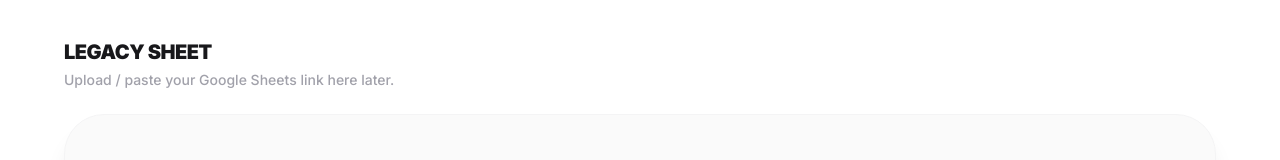
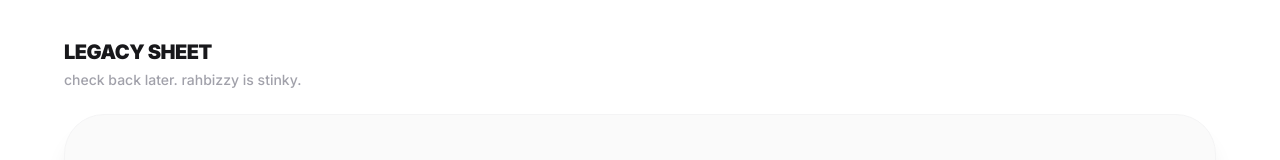
Before and after one commit to jomz813/nbll-site, a React (Vite) app: page / in a window 1280 px wide. Both pictures are taken after a click on the button "legacy". Shown: the part 310-470 px from the top of the page. Built offline with nearby package versions, Linux system fonts and the light colour scheme.

Commit message:
Update TabPage.tsx

```diff
--- a/components/TabPage.tsx
+++ b/components/TabPage.tsx
@@ -967,7 +967,7 @@
             <div className="space-y-6">
               <div className="space-y-1">
                 <h3 className="text-xl font-black text-zinc-900 uppercase tracking-tight">Legacy Sheet</h3>
-                <p className="text-sm font-medium text-zinc-400">Upload / paste your Google Sheets link here later.</p>
+                <p className="text-sm font-medium text-zinc-400">check back later. rahbizzy is stinky.</p>
               </div>
               <div className="w-full rounded-[2.5rem] overflow-hidden border border-zinc-100 shadow-xl bg-zinc-50 relative aspect-[4/5] md:aspect-video lg:h-[700px] transition-all duration-500 hover:shadow-2xl">
                  <div className="absolute inset-0 flex items-center justify-center flex-col gap-4 text-center p-8">
```
